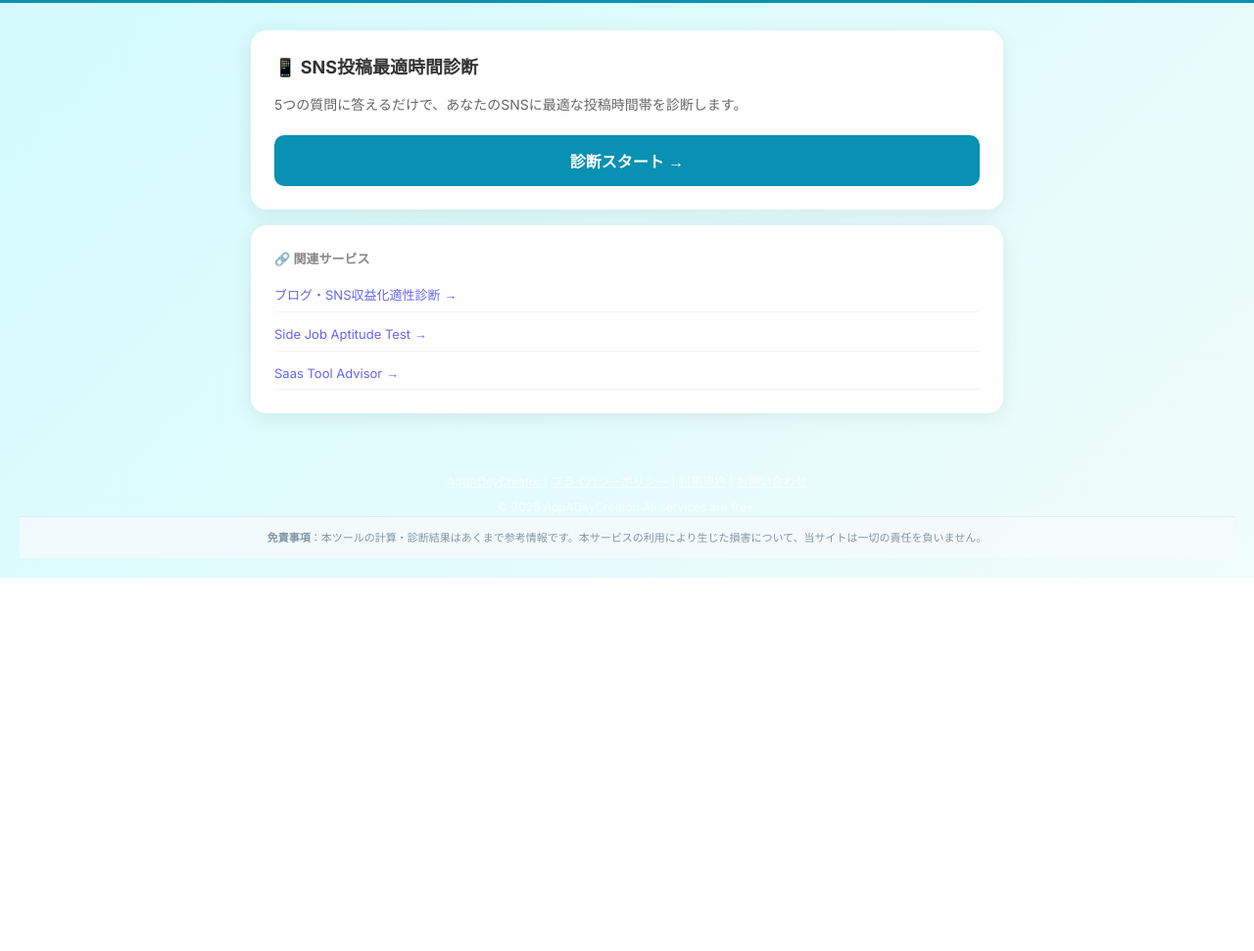
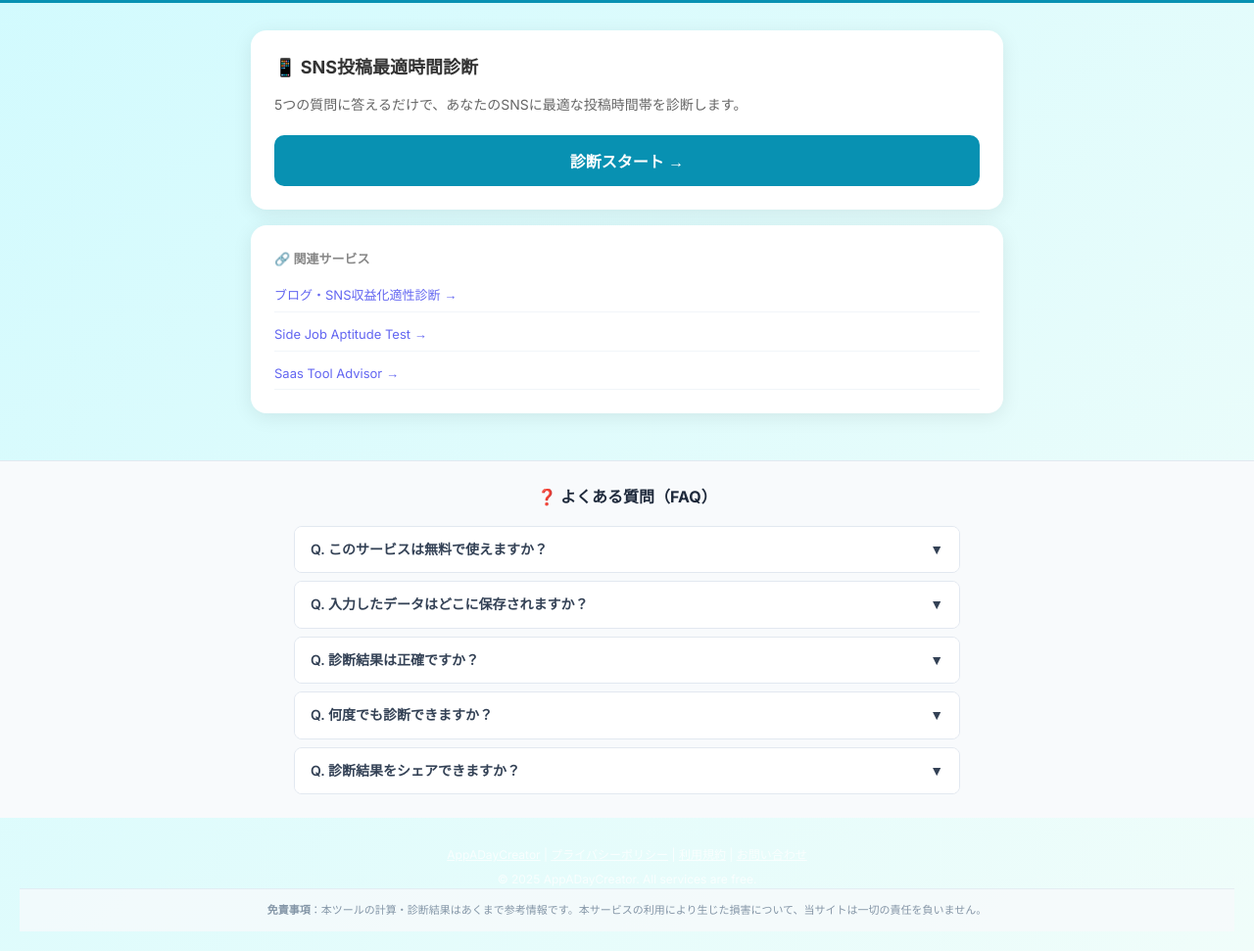
Before and after one commit to appadaycreator/sns-post-timing-advisor, a plain HTML site: page index.html in a window 1280 px wide. Shown: the part 221-1192 px from the top of the page at 98% size. Before the commit the page ends 811 px from the top, so only its background shows below. Drawn offline with Linux system fonts and the light colour scheme.

Commit message:
UX改善: よくある質問（FAQ）セクション追加

```diff
--- a/index.html
+++ b/index.html
@@ -99,7 +99,32 @@
         <script>(adsbygoogle = window.adsbygoogle || []).push({});</script>
     </main>
 
-    <footer style="text-align:center;padding:20px;color:white;font-size:12px;opacity:0.75;margin-top:8px;">
+    <section style="background:#f8fafc;border-top:1px solid #e2e8f0;padding:24px 16px;margin-top:16px;">
+  <h2 style="font-size:16px;font-weight:700;color:#1e293b;margin:0 0 16px;text-align:center;">❓ よくある質問（FAQ）</h2>
+  <div style="max-width:680px;margin:0 auto;">
+    <details style="border:1px solid #e2e8f0;border-radius:8px;margin-bottom:8px;overflow:hidden;">
+      <summary style="padding:12px 16px;cursor:pointer;font-size:14px;font-weight:600;color:#334155;background:#fff;list-style:none;display:flex;justify-content:space-between;align-items:center;">Q. このサービスは無料で使えますか？ <span>▼</span></summary>
+      <p style="padding:12px 16px;font-size:13px;color:#475569;margin:0;background:#f8fafc;">はい、完全無料でご利用いただけます。登録・ログイン不要で、すぐにお使いいただけます。</p>
+    </details>
+    <details style="border:1px solid #e2e8f0;border-radius:8px;margin-bottom:8px;overflow:hidden;">
+      <summary style="padding:12px 16px;cursor:pointer;font-size:14px;font-weight:600;color:#334155;background:#fff;list-style:none;display:flex;justify-content:space-between;align-items:center;">Q. 入力したデータはどこに保存されますか？ <span>▼</span></summary>
+      <p style="padding:12px 16px;font-size:13px;color:#475569;margin:0;background:#f8fafc;">入力データはお使いのデバイス内（ブラウザのローカルストレージ）にのみ保存されます。外部サーバーへの送信は一切行いません。</p>
+    </details>
+    <details style="border:1px solid #e2e8f0;border-radius:8px;margin-bottom:8px;overflow:hidden;">
+      <summary style="padding:12px 16px;cursor:pointer;font-size:14px;font-weight:600;color:#334155;background:#fff;list-style:none;display:flex;justify-content:space-between;align-items:center;">Q. 診断結果は正確ですか？ <span>▼</span></summary>
+      <p style="padding:12px 16px;font-size:13px;color:#475569;margin:0;background:#f8fafc;">本診断は参考情報の提供を目的としています。専門的なアドバイスが必要な場合は、資格を持つ専門家にご相談ください。</p>
+    </details>
+    <details style="border:1px solid #e2e8f0;border-radius:8px;margin-bottom:8px;overflow:hidden;">
+      <summary style="padding:12px 16px;cursor:pointer;font-size:14px;font-weight:600;color:#334155;background:#fff;list-style:none;display:flex;justify-content:space-between;align-items:center;">Q. 何度でも診断できますか？ <span>▼</span></summary>
+      <p style="padding:12px 16px;font-size:13px;color:#475569;margin:0;background:#f8fafc;">はい、何度でも診断いただけます。状況が変わった際に再診断することをおすすめします。</p>
+    </details>
+    <details style="border:1px solid #e2e8f0;border-radius:8px;overflow:hidden;">
+      <summary style="padding:12px 16px;cursor:pointer;font-size:14px;font-weight:600;color:#334155;background:#fff;list-style:none;display:flex;justify-content:space-between;align-items:center;">Q. 診断結果をシェアできますか？ <span>▼</span></summary>
+      <p style="padding:12px 16px;font-size:13px;color:#475569;margin:0;background:#f8fafc;">スクリーンショットを撮るか、ページのURLを共有してご利用いただけます。</p>
+    </details>
+  </div>
+</section>
+<footer style="text-align:center;padding:20px;color:white;font-size:12px;opacity:0.75;margin-top:8px;">
         <p><a href="https://appadaycreator.github.io/" style="color:white;">AppADayCreator</a>
         | <a href="privacy-policy.html" style="color:white;">プライバシーポリシー</a>
         | <a href="terms.html" style="color:white;">利用規約</a>
```
